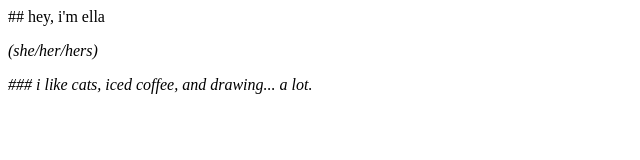
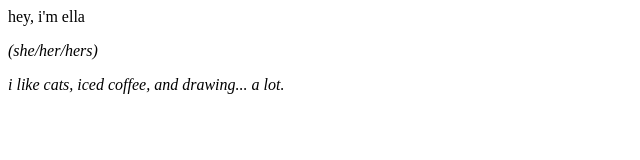
Before and after one commit to ellaberrend/ellaberrend.github.io, a plain HTML site: page wa/wa2.html in a window 1280 px wide. Shown: the whole page, without its empty margins (0-640 px from the left). Drawn offline with Linux system fonts and the light colour scheme.

Commit message:
Update wa2.html

```diff
--- a/wa/wa2.html
+++ b/wa/wa2.html
@@ -1,2 +1,6 @@
-## hey, i'm ella <p><i>(she/her/hers)<p><i>
-### i like cats, iced coffee, and drawing... a lot.
+<html>
+    <head></head>
+    <body>
+
+        hey, i'm ella <p><i>(she/her/hers)<p><i>
+            i like cats, iced coffee, and drawing... a lot.
```
